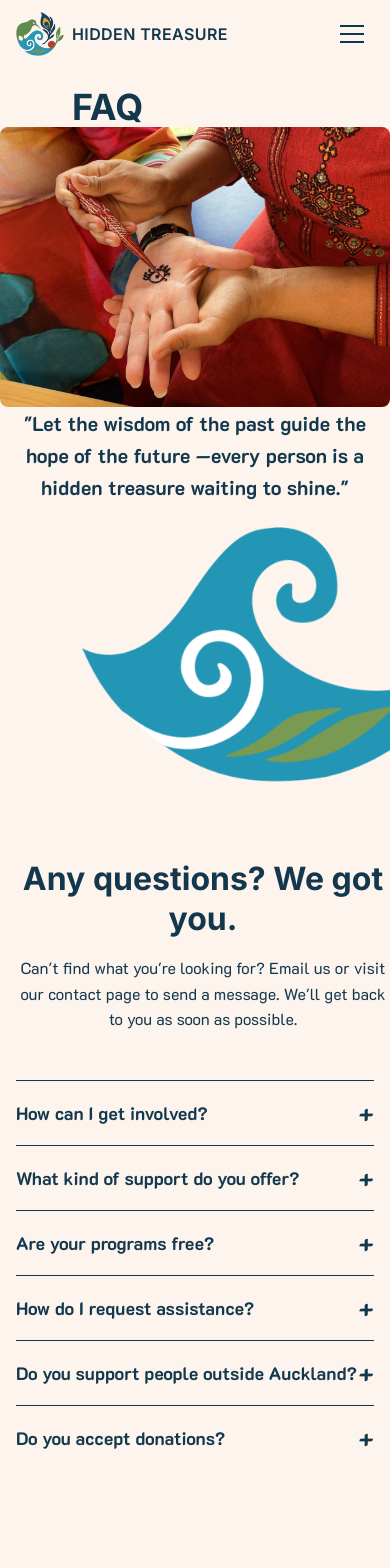
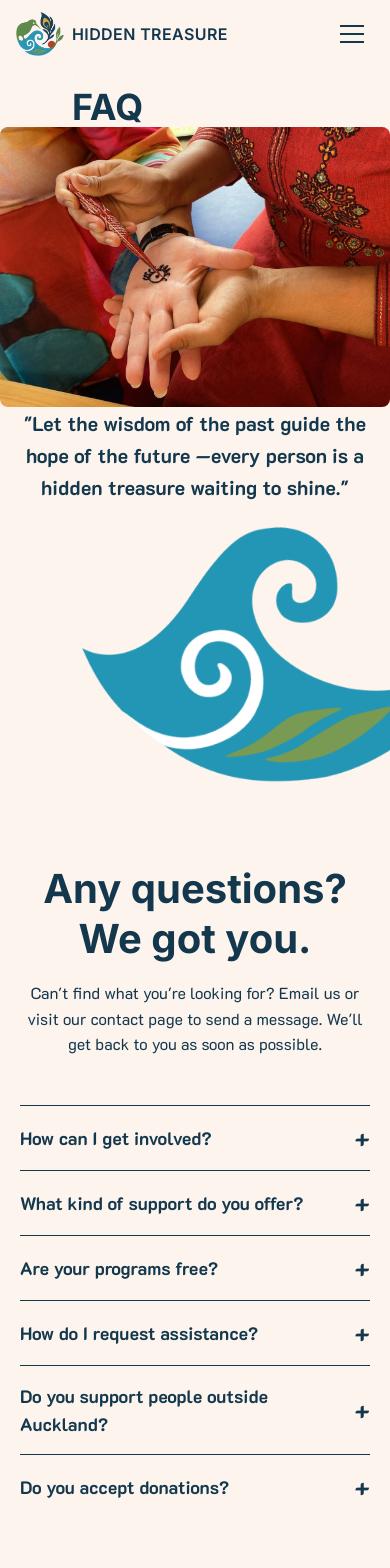
Before and after one commit to UoaWDCC/hidtreas, a Next.js app: page /faq in a window 390 px wide. Shown: the top 1568 px of the page. Built offline with nearby package versions, Linux system fonts and the light colour scheme.

Commit message:
style: fixed mobile version accordion uneveness

```diff
--- a/src/components/faq/Accordion.tsx
+++ b/src/components/faq/Accordion.tsx
@@ -43,7 +43,7 @@ const Accordion: React.FC = () => {
   }
 
   return (
-    <div className="w-full max-w-xl mx-auto bg-[#fdf4ed] px-4 sm:px-lg">
+    <div className="h-90 max-w-xl mx-auto bg-[#fdf4ed]">
       {items.map((item, index) => (
         <div key={index} className="border-t">
           <button
--- a/src/components/faq/FAQ.tsx
+++ b/src/components/faq/FAQ.tsx
@@ -2,22 +2,24 @@ import Accordion from './Accordion'
 
 export default function FAQ() {
   return (
-    <div className="flex items-center justify-center min-h-screen bg-[#fdf4ed]">
+    <div className="flex items-center justify-center min-h-screen bg-[#fdf4ed] px-1 sm:px-lg">
       {/* Content wrapper to control top alignment */}
       <div className="flex flex-col md:flex-row gap-12 max-w-6xl w-full">
         {/* LEFT SIDE */}
-        <div className="flex flex-col text-center max-w-lg w-full pl-4 md:text-left">
-          <h1 className="text-[clamp(2rem,6vw,3rem)] font-bold mb-4 leading-tight">
-            Any questions? We got you.
+        <div className="flex flex-col justify-center items-center text-center max-w-6xl w-full px-4 md:text-left md:justify-start md:items-start">
+          <h1 className="text-[clamp(2.5rem,6vw,3rem)] font-bold mb-4 leading-tight">
+            Any questions?
+            <br />
+            We got you.
           </h1>
-          <p>
+          <p className="text-md max-w-sm md:text-base">
             Can't find what you're looking for? Email us or visit our contact page to send a
             message. We'll get back to you as soon as possible.
           </p>
         </div>
 
         {/* RIGHT SIDE */}
-        <div className="max-w-xl">
+        <div className="flex justify-start items-start max-w-xl w-full px-4">
           <Accordion />
         </div>
       </div>
--- a/src/components/faq/HeroSection.tsx
+++ b/src/components/faq/HeroSection.tsx
@@ -29,7 +29,7 @@ export default function HeroSection() {
         </div>
       </div>
       <div className="absolute lg:left-30 lg:bottom-15">
-        <p className="text-xl font-bold text-center md:text-3xl sm:max-w-2xl w-auto">
+        <p className="text-xl font-bold text-center md:text-3xl sm:max-w-2xl w-auto px-2 md:px-0">
           "Let the wisdom of the past guide the hope of the future —every person is a hidden
           treasure waiting to shine."
         </p>
```
